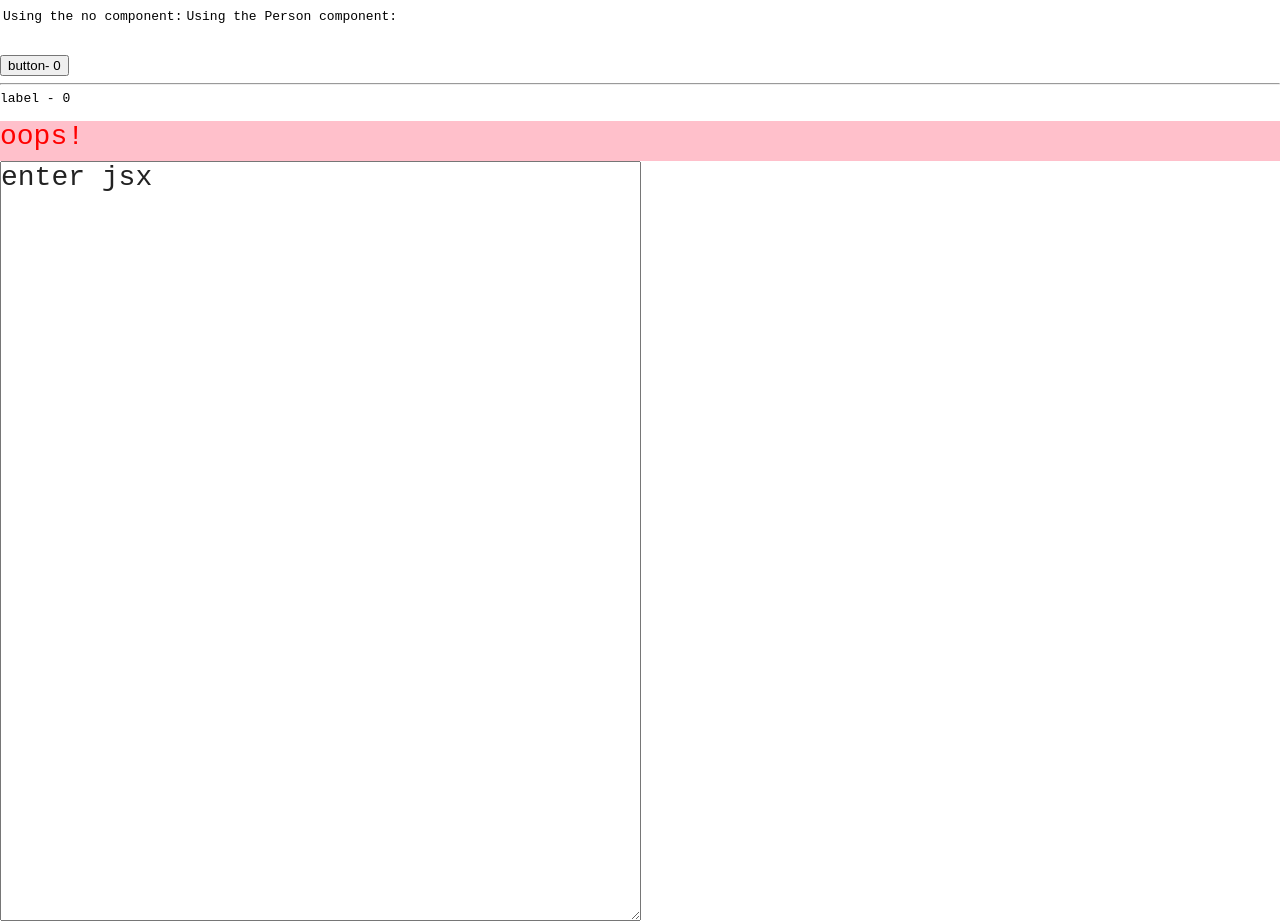
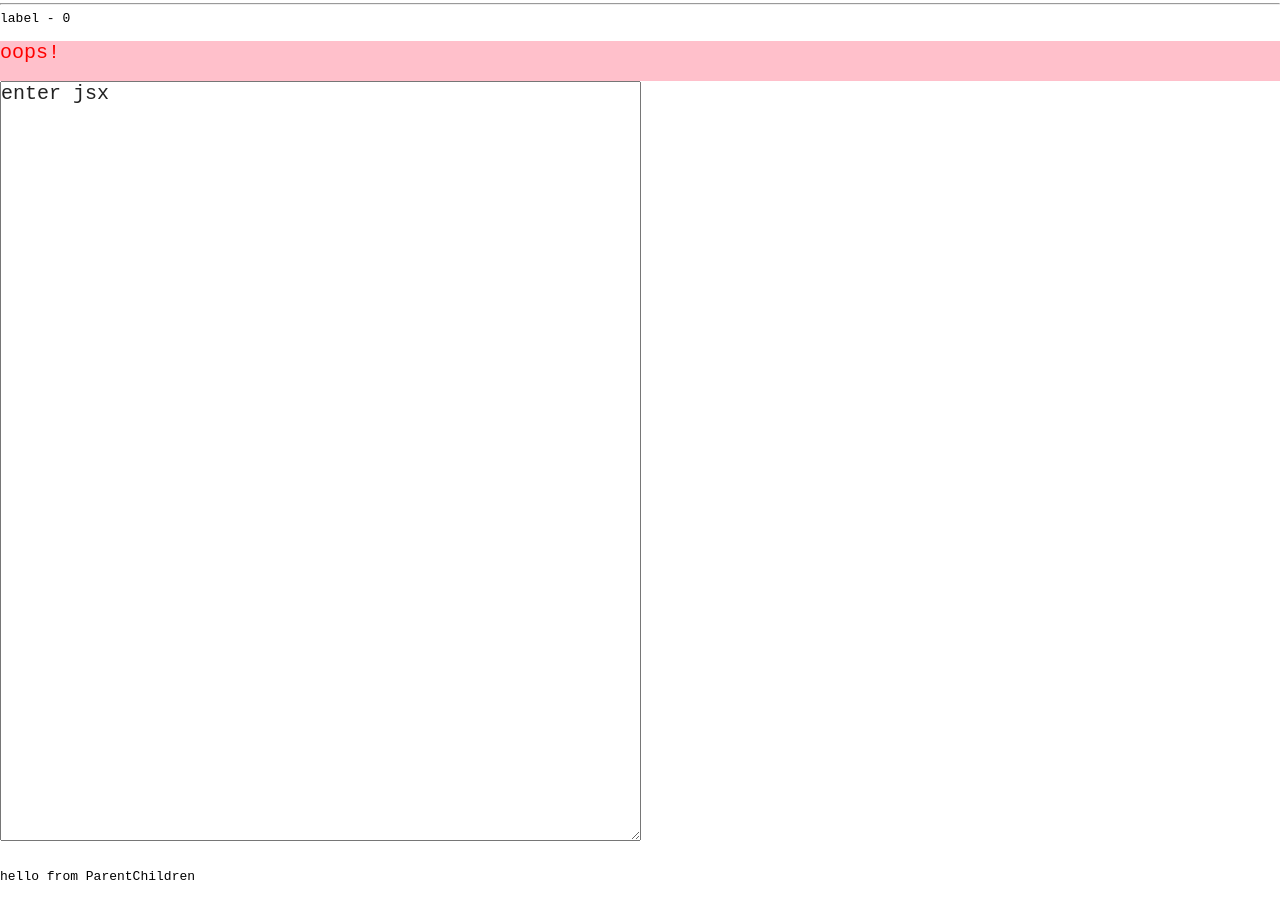
Before and after one commit to frantzyy/learn-react, a React app: page / in a window 1280 px wide. Shown: the part 920-1841 px from the top of the page. After the commit the page ends 1817 px from the top, so only its background shows below. Built offline with nearby package versions, Linux system fonts and the light colour scheme; no server answers.

Commit message:
added a ParentChildren component

```diff
--- a/src/App.js
+++ b/src/App.js
@@ -14,6 +14,8 @@ import Inputs from './components/Inputs';
 import Starwars from './components/Starwars';
 import HigherOrder from './components/HigherOrder';
 import JsxCompiler from './components/JsxCompiler';
+import ParentChildren from './components/ParentChildren';
+
 
 // original component from create-react-app class App extends Component {
 // render() {     let txt = this.props.txt     return (       <div
@@ -120,6 +122,8 @@ class App extends Component {
         <HigherOrder />
         <br/>
         <JsxCompiler />
+        <br/>
+        <ParentChildren />
       </div>
 
     );
--- a/src/components/JsxCompiler.css
+++ b/src/components/JsxCompiler.css
@@ -10,7 +10,7 @@ header {
     overflow: auto;
     background: pink;
     color:red;
-    font-size: 28px;
+    font-size: 20px;
 
 }
 
@@ -22,7 +22,7 @@ header {
 pre, textarea {
     width: 50%;
     font-family: monospace;
-    font-size: 28px;
+    font-size: 20px;
     margin: 0;
     padding: 0;
     color: #222;
--- /dev/null
+++ b/src/components/ParentChildren.js
@@ -0,0 +1,47 @@
+import React from 'react';
+
+class ParentChildren extends React.Component {
+    render(){
+        return (
+            <Parent>
+                <div className="childA"></div>
+
+            </Parent>
+
+        )
+    }
+}
+
+class Parent extends React.Component {
+    render(){
+        console.log('hello from ParentChildren')
+
+        //works if there is more than one children
+        // let items = this.props.children.map(child => child)
+        // console.log(items);
+
+        //works always option 1
+        // let items = React.Children.map(this.props.children, child => child);
+        // console.log(items);
+
+        //works always option 2
+        // let items = React.Children.toArray(this.props.children)
+        // console.log(items);
+
+        //for each
+        // let items = React.Children.forEach(
+        //     this.props.children, child => console.log(
+        //     child.props.className));
+        // console.log(items);
+
+        //return a single children only
+        let items = React.Children.only(this.props.children);
+        console.log(items);
+
+        return <p>hello from ParentChildren</p>
+    }
+}
+
+
+
+export default ParentChildren;
```
